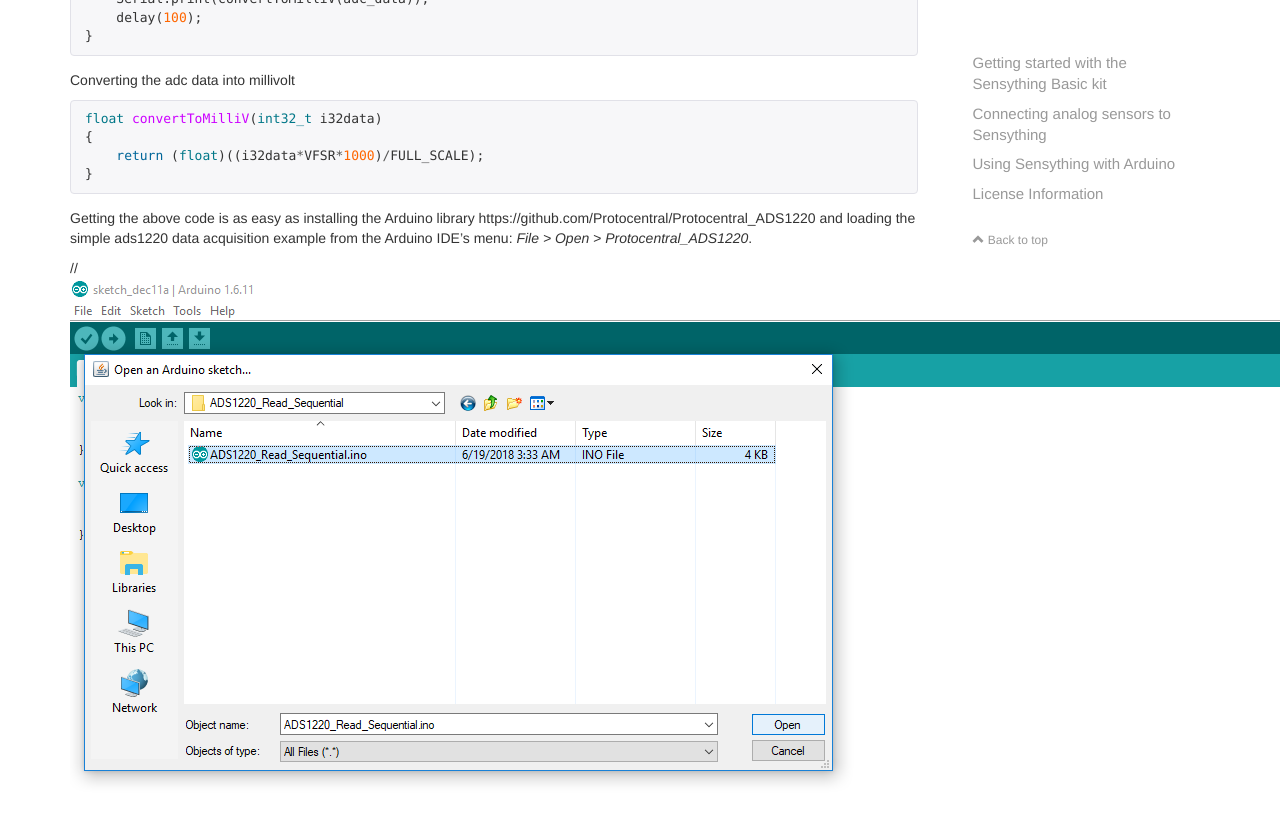
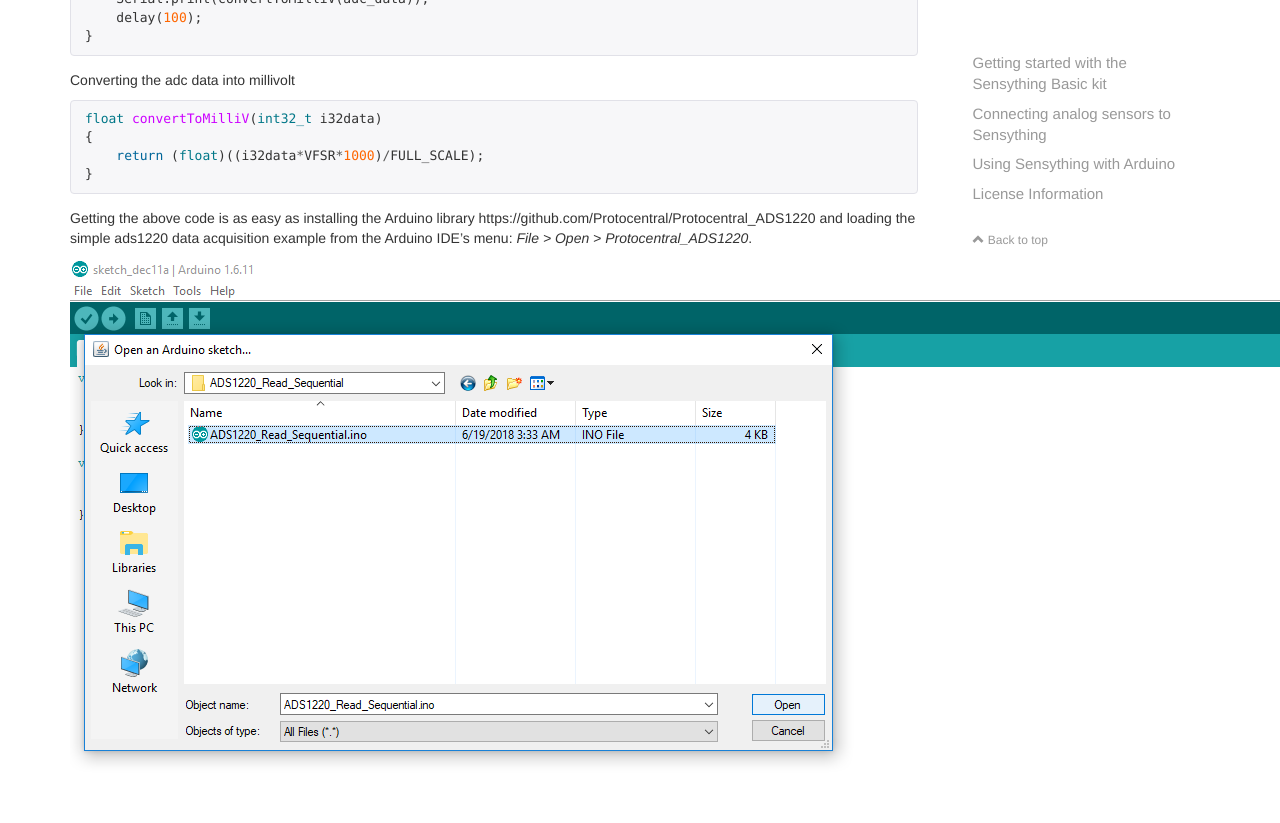
Before and after one commit to Protocentral/protocentral_sensything, a Jekyll site: the page built from docs/index.md, in a window 1280 px wide and 900 px high, scrolled down 6329 px. Shown: the top 823 px of the window. Built offline with Jekyll 4.4.1, drawn with Linux system fonts in a browser that asks for light colours; nearby versions of some CDN libraries; comment, search, counter and statistics services are not loaded; our own code applies the rules of GitHub Pages for plain Markdown files.

Commit message:
Update index.md

````diff
--- a/docs/index.md
+++ b/docs/index.md
@@ -149,12 +149,10 @@
 ```
 Getting the above code is as easy as installing the Arduino library https://github.com/Protocentral/Protocentral_ADS1220 and loading the simple ads1220 data acquisition example from  the Arduino IDE's menu: *File > Open > Protocentral_ADS1220*.
 
-//![ADS1220read](images/ads1220_read.png)
-<img src="images/ads1220_read.png" width="700" height="500" />
+![ADS1220read](images/ads1220_read.png)
 
 Upload the code to the Sensything and you can get the 4-channel analog readings in the Serial Monitor.
 ![Analog readings](images/sensything_reading.png)
-<img src="images/sensything_reading.png" width="700" height="500" />
 
 # License Information
 
````
